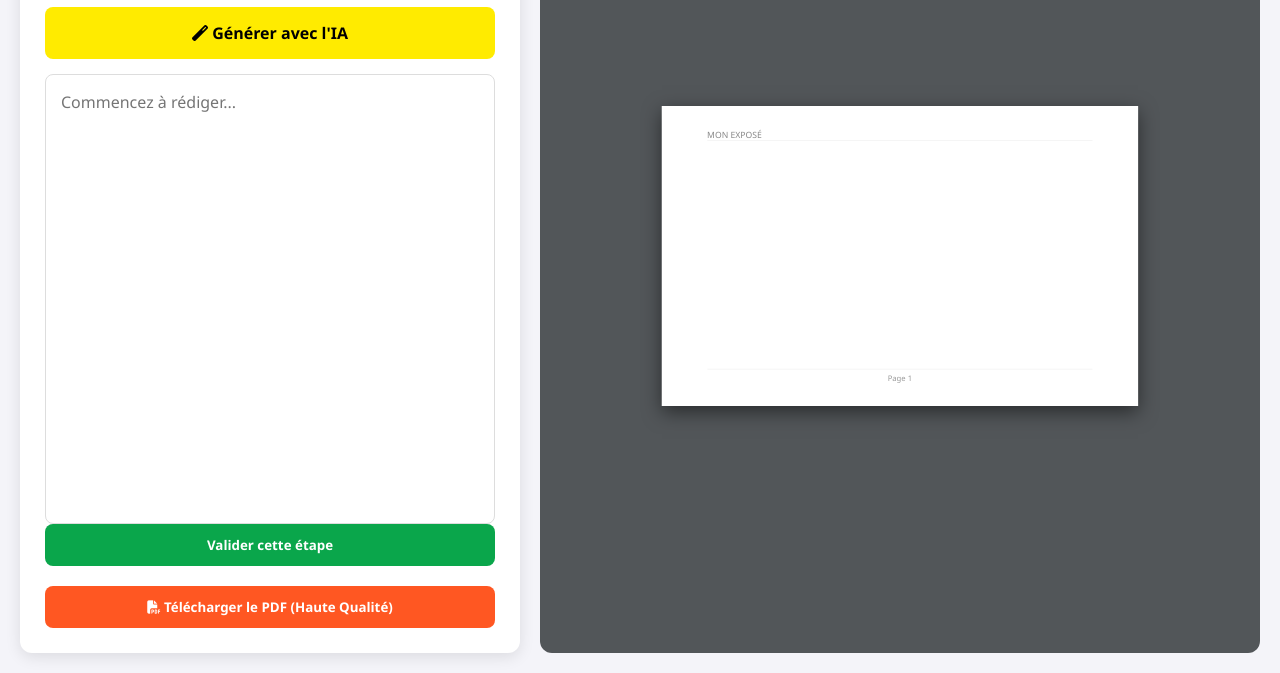
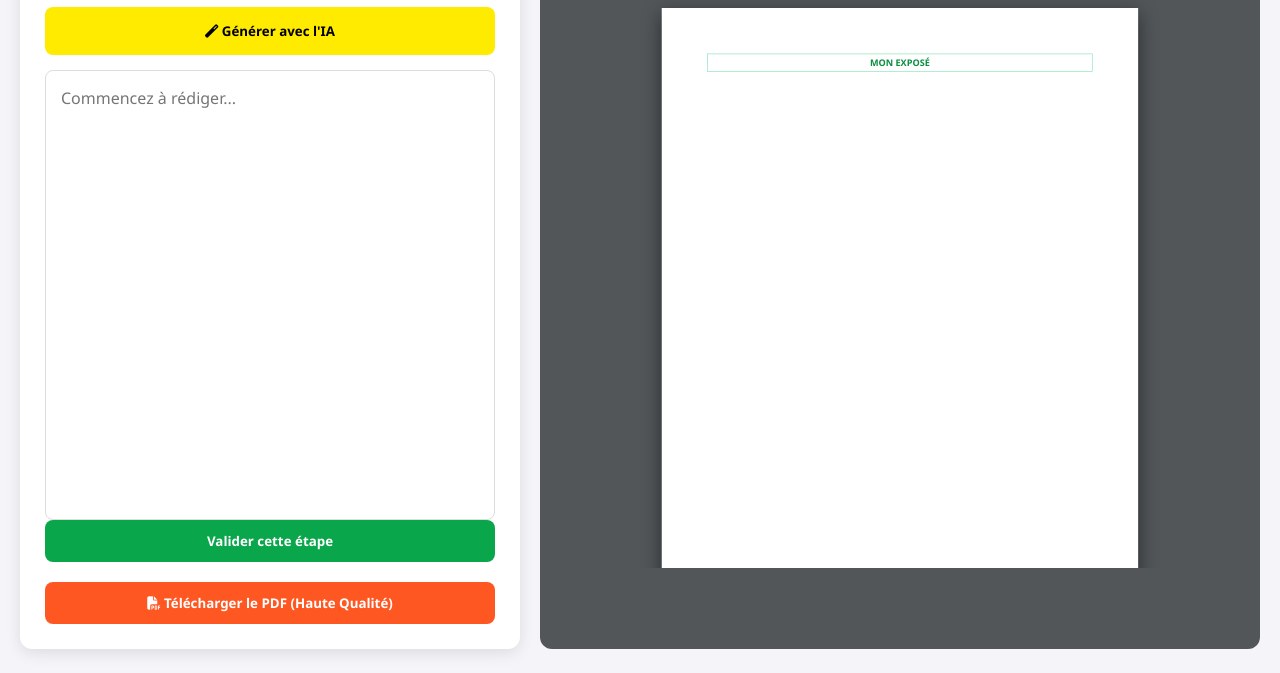
Before and after one commit to Malik-Idi/buromaster, a plain HTML site: page index.html in a window 1280 px wide. Shown: the part 393-1066 px from the top of the page. Drawn offline with Linux system fonts and the light colour scheme.

Commit message:
Update style.css

```diff
--- a/style.css
+++ b/style.css
@@ -9,237 +9,82 @@
     --shadow: 0 4px 15px rgba(0,0,0,0.1);
 }
 
-* {
-    box-sizing: border-box;
-    font-family: 'Segoe UI', Tahoma, Geneva, Verdana, sans-serif;
-}
-
-body {
-    margin: 0;
-    background: var(--bg-gray);
-    overflow-x: hidden;
-}
+* { box-sizing: border-box; font-family: 'Segoe UI', Tahoma, Geneva, Verdana, sans-serif; }
+body { margin: 0; background: var(--bg-gray); overflow-x: hidden; }
 
 /* ==========================================
    2. HEADER ET NAVIGATION
    ========================================== */
-header {
-    background: var(--primary-color);
-    color: white;
-    padding: 15px;
-    text-align: center;
-    box-shadow: 0 2px 5px rgba(0,0,0,0.1);
-}
-
-.steps {
-    margin-top: 10px;
-    display: flex;
-    justify-content: center;
-    gap: 10px;
-}
-
-.steps span {
-    padding: 6px 18px;
-    background: rgba(255,255,255,0.2);
-    border-radius: 20px;
-    font-size: 0.85em;
-    cursor: not-allowed;
-    transition: 0.3s;
-    opacity: 0.7;
-}
-
-.steps .active {
-    background: var(--secondary-color);
-    color: #000;
-    font-weight: bold;
-    cursor: pointer;
-    opacity: 1;
-}
-
-.steps .unlocked {
-    cursor: pointer;
-    background: rgba(255,255,255,0.5);
-    opacity: 1;
-}
+header { background: var(--primary-color); color: white; padding: 15px; text-align: center; box-shadow: 0 2px 5px rgba(0,0,0,0.1); }
+.steps { margin-top: 10px; display: flex; justify-content: center; gap: 10px; }
+.steps span { padding: 6px 18px; background: rgba(255,255,255,0.2); border-radius: 20px; font-size: 0.85em; cursor: not-allowed; transition: 0.3s; opacity: 0.7; }
+.steps .active { background: var(--secondary-color); color: #000; font-weight: bold; cursor: pointer; opacity: 1; }
+.steps .unlocked { cursor: pointer; background: rgba(255,255,255,0.5); opacity: 1; }
 
 /* ==========================================
-   3. BARRE DE CONFIGURATION ET OPTIONS
+   3. BARRE DE CONFIGURATION
    ========================================== */
-.config-bar {
-    display: flex;
-    justify-content: center;
-    align-items: center;
-    gap: 20px;
-    padding: 15px;
-    background: white;
-    border-bottom: 1px solid #ddd;
-    flex-wrap: wrap;
-}
-
+.config-bar { display: flex; justify-content: center; align-items: center; gap: 20px; padding: 15px; background: white; border-bottom: 1px solid #ddd; flex-wrap: wrap; }
 .config-group { display: flex; align-items: center; gap: 10px; }
-
-.config-group input, .config-group select {
-    padding: 10px;
-    border: 1px solid #ccc;
-    border-radius: 6px;
-    outline: none;
-}
-
+.config-group input, .config-group select { padding: 10px; border: 1px solid #ccc; border-radius: 6px; outline: none; }
 .main-theme { flex-grow: 1; max-width: 400px; }
 #theme { width: 100%; font-weight: bold; border-color: var(--primary-color); }
 
-/* Panneau Advanced (Animation) */
-.advanced-panel {
-    background: #fdfdfd;
-    padding: 15px;
-    display: flex;
-    justify-content: center;
-    gap: 30px;
-    border-bottom: 2px solid var(--primary-color);
-    animation: slideDown 0.3s ease-out;
-}
-
-@keyframes slideDown {
-    from { transform: translateY(-10px); opacity: 0; }
-    to { transform: translateY(0); opacity: 1; }
-}
+.advanced-panel { background: #fdfdfd; padding: 15px; display: flex; justify-content: center; gap: 30px; border-bottom: 2px solid var(--primary-color); animation: slideDown 0.3s ease-out; }
+@keyframes slideDown { from { transform: translateY(-10px); opacity: 0; } to { transform: translateY(0); opacity: 1; } }
 
 /* ==========================================
    4. ZONE DE TRAVAIL (EDITEUR)
    ========================================== */
-.container {
-    display: flex;
-    flex-wrap: wrap;
-    gap: 20px;
-    padding: 20px;
-    min-height: 80vh;
+.container { display: flex; flex-wrap: wrap; gap: 20px; padding: 20px; min-height: 80vh; }
+.work-area { flex: 1; min-width: 350px; max-width: 500px; background: white; padding: 25px; border-radius: 12px; box-shadow: var(--shadow); }
+.history-controls { display: flex; gap: 5px; margin-bottom: 10px; }
+.history-controls button { background: #eee; border: none; padding: 5px 12px; border-radius: 4px; cursor: pointer; color: #555; }
+.editor { width: 100%; height: 450px; padding: 15px; border-radius: 8px; border: 1px solid #ddd; resize: none; font-size: 1rem; line-height: 1.6; }
+.editor:focus { border-color: var(--primary-color); outline: none; }
+
+/* ==========================================
+   5. APERÇU A4 (ZONES ET TYPOGRAPHIE)
+   ========================================== */
+.preview-area { flex: 1; min-width: 400px; background: var(--dark-gray); padding: 20px; border-radius: 12px; position: relative; }
+.preview-header { display: flex; justify-content: space-between; align-items: center; color: white; margin-bottom: 15px; padding-bottom: 10px; border-bottom: 1px solid rgba(255,255,255,0.2); }
+
+.preview-scroll {
+    width: 100%; height: 75vh; overflow-y: auto; overflow-x: hidden;
+    display: flex; flex-direction: column; align-items: center; gap: 30px; padding: 40px 10px;
 }
 
-.work-area {
-    flex: 1;
-    min-width: 350px;
-    max-width: 500px;
-    background: white;
-    padding: 25px;
-    border-radius: 12px;
-    box-shadow: var(--shadow);
+.page-wrapper { display: block; transition: transform 0.2s ease-out; margin-bottom: 20px; }
+
+.preview-sheet {
+    background: white; width: 210mm; min-height: 297mm; padding: 20mm; position: relative;
+    box-shadow: 0 10px 30px rgba(0,0,0,0.5); transform-origin: top center;
+    display: flex; flex-direction: column;
 }
 
-.history-controls { display: flex; gap: 5px; margin-bottom: 10px; }
-.history-controls button {
-    background: #eee;
-    border: none;
-    padding: 5px 12px;
-    border-radius: 4px;
-    cursor: pointer;
-    color: #555;
-}
-.history-controls button:hover { background: #ddd; }
-
-.editor {
-    width: 100%;
-    height: 450px;
-    padding: 15px;
-    border-radius: 8px;
-    border: 1px solid #ddd;
-    resize: none;
-    font-size: 1rem;
-    line-height: 1.6;
-    transition: border 0.3s;
-}
-.editor:focus { border-color: var(--primary-color); outline: none; }
-
- /* ==========================================
-   5. APERÇU A4 ET ZOOM
-   ========================================== */
-.preview-area {
-    flex: 1;
-    min-width: 400px;
-    background: var(--dark-gray);
-    padding: 20px;
-    border-radius: 12px;
-    position: relative;
+/* Styles spécifiques de ton Header de page */
+.page-header {
+    text-align: center; font-weight: 700; font-size: 0.95rem; color: #0b8f40;
+    border: 1px solid #7ee2b0; padding: 4px 8px; margin-bottom: 12px;
 }
 
-.preview-scroll {
-    width: 100%;
-    height: 75vh;
-    overflow-y: auto;
-    display: flex;
-    flex-direction: column;
-    align-items: center;
-    gap: 20px;
-    padding: 40px 10px;
-}
+.page-content { flex: 1; overflow: hidden; color: #1a1a1a; word-wrap: break-word; }
 
-.page-wrapper {
-    display: block;
-    transition: all 0.2s ease-out;
-    margin-bottom: 20px;
-}
+.page-footer { text-align: center; margin-top: 12px; color: #666; font-size: 0.85rem; border-top: 1px solid #eee; padding-top: 5px; }
 
-.preview-sheet {
-    background: white;
-    width: 210mm;
-    height: 297mm;
-    position: relative;
-    box-shadow: 0 10px 30px rgba(0,0,0,0.5);
-    box-sizing: border-box;
-    overflow: hidden;
-    padding: 25mm 20mm 20mm 20mm; /* Haut, Droite, Bas, Gauche */
-    display: flex;
-    flex-direction: column;
-}
-
-.page-header {
-    position: absolute;
-    top: 10mm;
-    left: 20mm;
-    right: 20mm;
-    border-bottom: 1px solid #eee;
-    font-size: 0.9em;
-    color: #888;
-    text-transform: uppercase;
-}
-
-.page-footer {
-    position: absolute;
-    bottom: 10mm;
-    left: 20mm;
-    right: 20mm;
-    border-top: 1px solid #eee;
-    padding-top: 5px;
-    text-align: center;
-    font-size: 0.8em;
-    color: #999;
-}
-
-.page-content {
-    width: 100%;
-    flex-grow: 1;
-    overflow: hidden;
-}
+/* --- Styles de texte (Contenu généré) --- */
+.title-style { color: #000; text-transform: uppercase; margin-bottom: 10px; font-weight: bold; }
+.subtitle-style { font-weight: 600; margin-bottom: 8px; color: #333; }
+.intro-conclu-style { font-weight: bold; font-size: 1.1em; margin-bottom: 8px; }
+.text-style { margin-bottom: 8px; line-height: 1.5; }
 
 /* ==========================================
    6. BOUTONS D'ACTION
    ========================================== */
-.primary-btn {
-    background: var(--secondary-color);
-    border: none;
-    padding: 15px;
-    width: 100%;
-    cursor: pointer;
-    font-weight: bold;
-    border-radius: 8px;
-    margin-bottom: 15px;
-    font-size: 1rem;
-}
-.primary-btn:hover { background: #ffd000; }
-
+.primary-btn { background: var(--secondary-color); border: none; padding: 15px; width: 100%; cursor: pointer; font-weight: bold; border-radius: 8px; margin-bottom: 15px; }
 .actions-bar { display: flex; flex-direction: column; gap: 10px; }
 .validate-btn { background: var(--primary-color); color: white; border: none; padding: 12px; border-radius: 8px; font-weight: bold; cursor: pointer; }
 .next-btn { background: #4caf50; color: white; border: none; padding: 12px; border-radius: 8px; font-weight: bold; cursor: pointer; }
-.next-btn:hover { background: #43a047; }
 .next-btn.is-word-btn { background: #607d8b; }
 .pdf-btn { background: #FF5722; color: white; border: none; padding: 12px; border-radius: 8px; font-weight: bold; margin-top: 10px; cursor: pointer; }
 
@@ -247,38 +92,28 @@
    7. ZONE DÉVELOPPEMENT (IA)
    ========================================== */
 #dev-blocks-container { display: flex; flex-direction: column; gap: 20px; margin-top: 20px; }
-.dev-block { background: #fff; border: 1px solid #e0e0e0; border-radius: 10px; padding: 15px; box-shadow: 0 2px 8px rgba(0,0,0,0.05); }
-.sub-editor { width: 100%; height: 300px; padding: 12px; border: 1px solid #ddd; border-radius: 8px; font-size: 1rem; line-height: 1.6; resize: vertical; outline: none; }
-.generate-sub-btn { background: #6200ea; color: white; border: none; padding: 8px 15px; border-radius: 6px; cursor: pointer; font-weight: 600; display: flex; align-items: center; gap: 6px; transition: 0.3s; }
+.dev-block { background: #fff; border: 1px solid #e0e0e0; border-radius: 10px; padding: 15px; }
+.sub-editor { width: 100%; height: 300px; padding: 12px; border: 1px solid #ddd; border-radius: 8px; }
+.generate-sub-btn { background: #6200ea; color: white; border: none; padding: 8px 15px; border-radius: 6px; cursor: pointer; }
 
 /* ==========================================
-   8. RESPONSIVE ET PRINT
+   8. RESPONSIVE ET PRINT (FINAL)
    ========================================== */
 @media (max-width: 900px) {
     .container { flex-direction: column; }
-    .work-area, .preview-area { max-width: 100%; min-width: 100%; }
-    .preview-sheet { width: 95%; height: auto; min-height: 297mm; padding: 10mm; }
+    .preview-sheet { width: 95%; height: auto; min-height: 297mm; padding: 10mm; transform: scale(1) !important; }
 }
 
 @media print {
+    header, .config-bar, .work-area, .actions-bar, .advanced-panel, .preview-header { display: none !important; }
     body { background: white; }
-    header, .config-bar, .work-area, .history-controls, .primary-btn, .actions-bar, .advanced-panel { display: none !important; }
-    .container { padding: 0; display: block; }
-    .preview-area { background: none; padding: 0; margin: 0; width: 100%; }
-    .preview-scroll { overflow: visible; height: auto; padding: 0; }
-    .page-wrapper { margin: 0; page-break-after: always; }
+    .container { display: block; padding: 0; }
+    .preview-area { background: none; padding: 0; }
+    .page-wrapper { margin: 0; page-break-after: always; transform: scale(1) !important; }
     .preview-sheet { box-shadow: none; border: none; width: 210mm; height: 297mm; }
 }
 
-/* Style des notifications (Toast) */
 .toast-notification {
-    position: fixed;
-    bottom: 20px;
-    right: 20px;
-    background: #ff4444;
-    color: white;
-    padding: 12px 24px;
-    border-radius: 8px;
-    box-shadow: 0 4px 12px rgba(0,0,0,0.1);
-    z-index: 1000;
+    position: fixed; bottom: 20px; right: 20px; background: #ff4444; color: white;
+    padding: 12px 24px; border-radius: 8px; box-shadow: 0 4px 12px rgba(0,0,0,0.1); z-index: 1000;
 }
```
